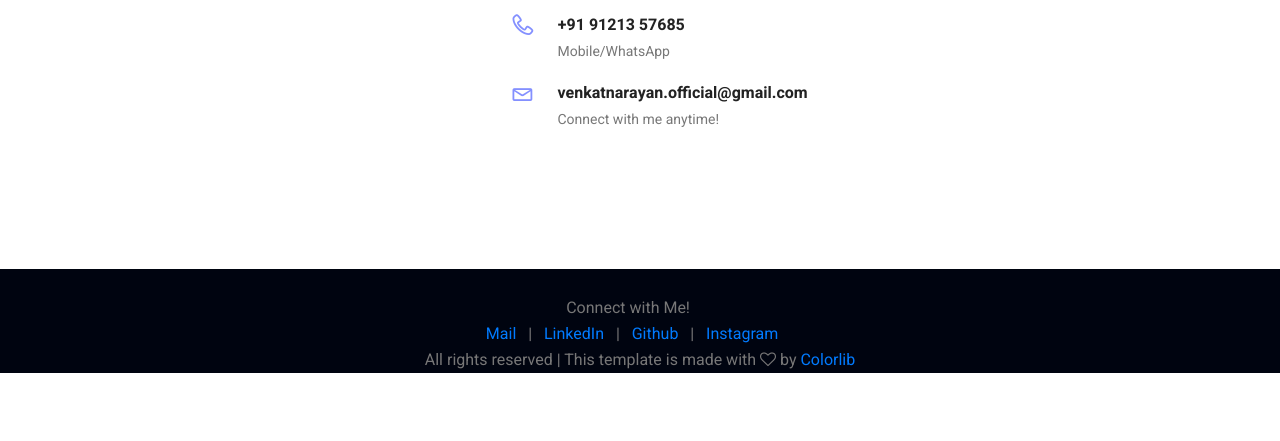
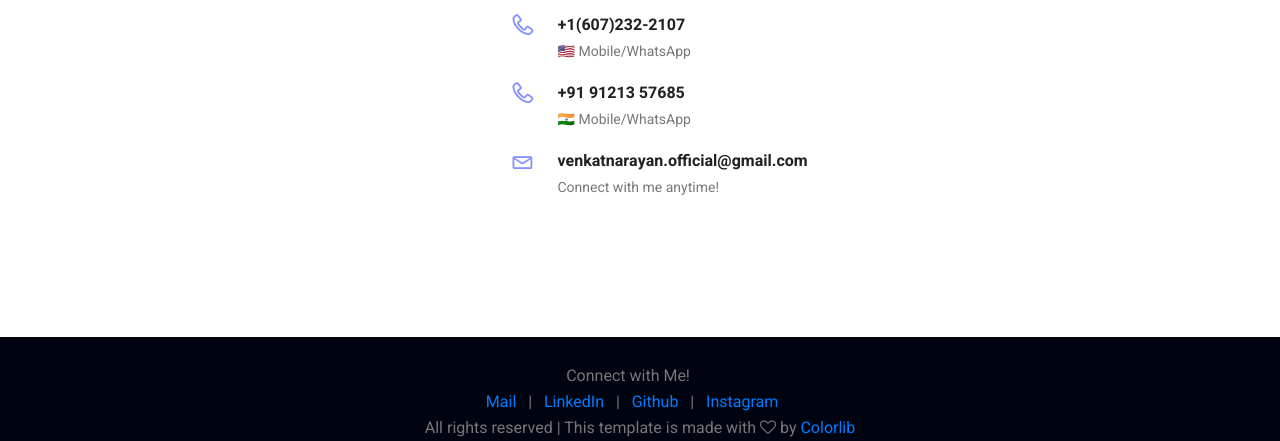
Before and after one commit to gvenkatn/portfolio, a plain HTML site: page contact.html in a window 1280 px wide. Shown: the part 1100-1541 px from the top of the page. Before the commit the page ends 1473 px from the top, so only its background shows below. Drawn offline with Linux system fonts and the light colour scheme; some packages are replaced by stand-ins of ours.

Commit message:
GB Portflio15: Update contact.html

```diff
--- a/contact.html
+++ b/contact.html
@@ -84,10 +84,15 @@
                                 <h6>New York, United States</h6>
                                 <p>134 Beethoven Street 13905</p>
                             </div>
+			    <div class="info_item">
+                                <i class="lnr lnr-phone-handset"></i>
+                                <h6><a href="tel:+16072322107">+1(607)232-2107</a></h6>
+                                <p>🇺🇸 Mobile/WhatsApp</p>
+                            </div>
                             <div class="info_item">
                                 <i class="lnr lnr-phone-handset"></i>
                                 <h6><a href="tel:+919121357685">+91 91213 57685</a></h6>
-                                <p>Mobile/WhatsApp</p>
+                                <p>🇮🇳 Mobile/WhatsApp</p>
                             </div>
                             <div class="info_item">
                                 <i class="lnr lnr-envelope"></i>
```
